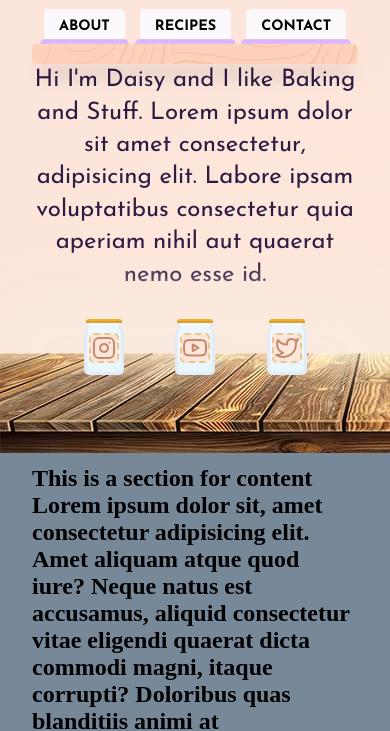
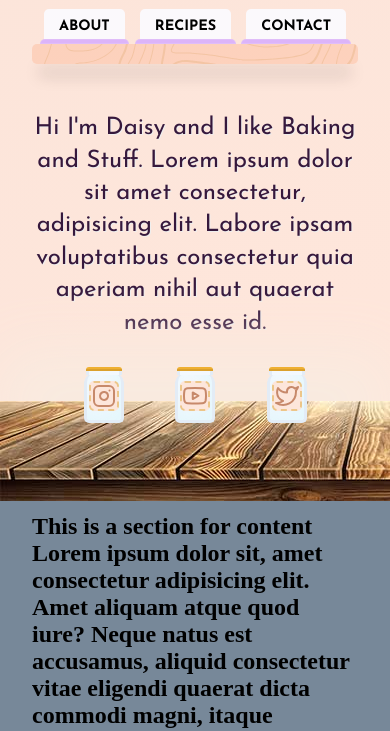
Before and after one commit to leo12534/dibby, a plain HTML site: page index.html in a window 390 px wide. Shown: the part 143-874 px from the top of the page. Drawn offline with Linux system fonts and the light colour scheme.

Commit message:
testing responsiveness on hero

```diff
--- a/style.css
+++ b/style.css
@@ -228,12 +228,13 @@ header .navigation .nav-icons {
 
 /* Hero Content */
 header div#hero {
-	min-height: 30vh;
+	min-height: 20vh;
 	height: 100%;
 
 	/* Flex Stuff */
 	display: flex;
 	align-items: flex-end;
+	margin-top: 3em;
 }
 
 header #hero .hero-content {
@@ -338,6 +339,8 @@ footer {
 
 	header div#hero {
 		align-items: center;
+    min-height:30vh;
+    margin-top:0;
 	}
 }
 
```
